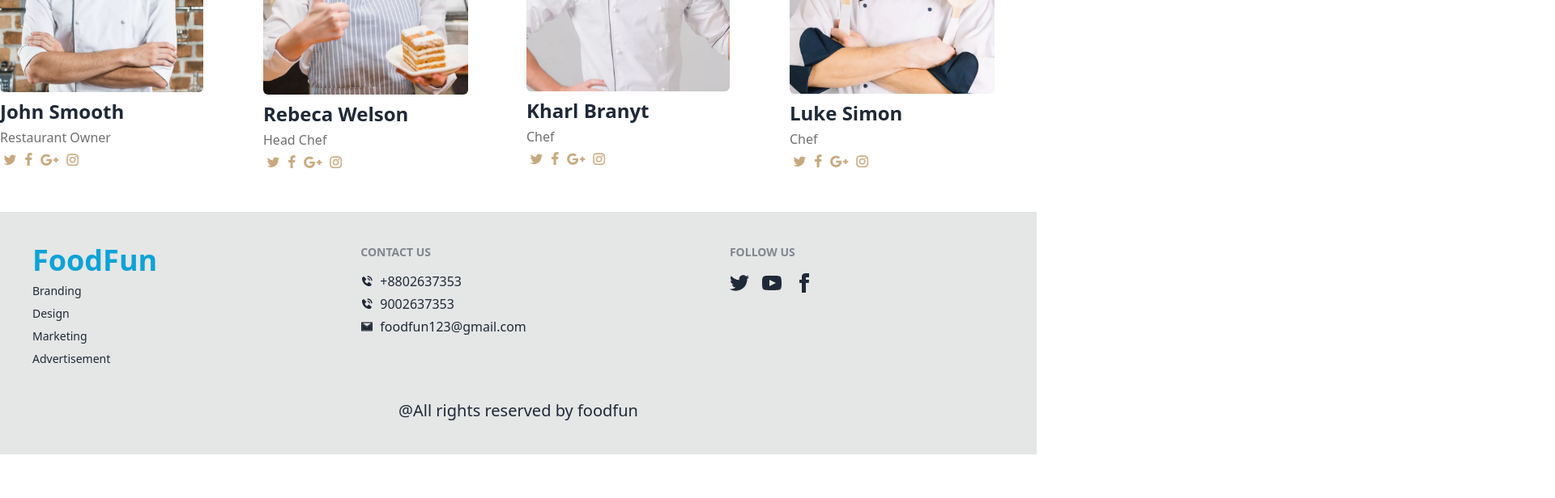
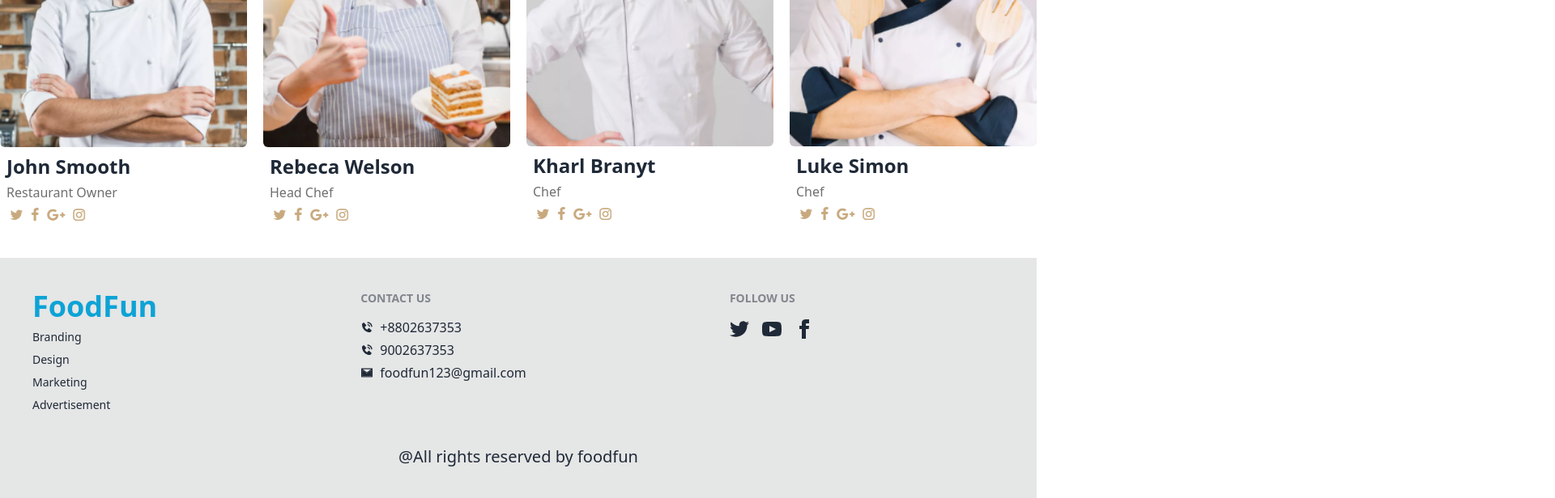
Before and after one commit to joy-mahmud/foodFun, a React (Vite) app: page / in a window 1280 px wide. Shown: the part 1740-2356 px from the top of the page at 81% size, 1920 px wide, since content can reach past the window. Before the commit the page ends 2302 px from the top, so only its background shows below. Built offline with nearby package versions, Linux system fonts and the light colour scheme; no server answers.

Commit message:
home page responsive done

```diff
--- a/src/components/Header/Header.jsx
+++ b/src/components/Header/Header.jsx
@@ -24,9 +24,10 @@ const Header = () => {
 
     return (
         <div className='flex justify-between items-center my-2 container mx-auto'>
-            <h2 className='text-4xl font-bold text-[#0DA3D6]'>FoodFun</h2>
+            <h2 className='lg:text-4xl text-2xl font-bold text-[#0DA3D6]'>FoodFun</h2>
+
             <div>
-                <ul className='flex gap-5 text-xl font-medium'>
+                <ul className='flex lg:gap-5 gap-1 text-xl font-medium'>
                     <li><NavLink to="/">Home</NavLink></li>
                     <li><NavLink to="/allfoods">All Food</NavLink></li>
                     <li><NavLink to={'/blog'}>Blog</NavLink></li>
--- a/src/components/Header/header.css
+++ b/src/components/Header/header.css
@@ -7,5 +7,5 @@
 
 }
 .hideProfile{
-    left: 1000px;
+    display:none;
 }
--- a/src/pages/home/Carousel.jsx
+++ b/src/pages/home/Carousel.jsx
@@ -1,3 +1,4 @@
+import { Link } from 'react-router-dom';
 import banner1 from '../../../public/images/banner/1.jpg'
 import banner2 from '../../../public/images/banner/2.jpg'
 import banner3 from '../../../public/images/banner/3.jpg'
@@ -20,7 +21,7 @@ const Carousel = () => {
                             Indulge in a world of flavors, recipes, and culinary adventures at FoodFun. Explore a treasure trove of delicious dishes, cooking tips, and foodie inspiration.
                             </p>
                             <div className=''>
-                                <button className=" mr-5 btn btn-outline text-[#FFFF] hover:bg-[#0DA3D6] hover:text-white hover:border-[#0DA3D6]">All Menus</button>
+                                <button className=" mr-5 btn btn-outline text-[#FFFF] hover:bg-[#0DA3D6] hover:text-white hover:border-[#0DA3D6]"><Link to={'/allfoods'}>All Menus</Link></button>
 
                             </div>
                         </div>
--- a/src/pages/home/Catering.jsx
+++ b/src/pages/home/Catering.jsx
@@ -10,9 +10,9 @@ const Catering = () => {
         Aos.init({duration:1000})
     },[])
     return (
-        <div className="text-center bg-[#FAFAFA] mt-20 p-16">
+        <div className="text-center bg-[#FAFAFA] mt-20 p-5 md:p-10 lg:p-16">
             <h2 className='text-6xl font-extrabold mb-20'>Catering Services</h2>
-            <div data-aos="fade-up" className='grid grid-cols-3 gap-10'>
+            <div data-aos="fade-up" className='grid  grid-cols-1 md:grid-cols-3 gap-10'>
                 <div className="flex flex-col items-center gap-5">
                     <img className="w-[90px] h-[90px]" src={pic1} alt="" />
                     <h2 className="text-2xl font-bold">Birthday Party</h2>
--- a/src/pages/home/Shefs.jsx
+++ b/src/pages/home/Shefs.jsx
@@ -16,31 +16,31 @@ const Shefs = () => {
     return (
         <div className="mt-20">
             <h2 className='text-6xl font-extrabold mb-20 text-center'>Our master Shefs</h2>
-            <div data-aos="fade-up" className="grid  grid-cols-1 md:grid-cols-4 gap-5 lg:grid-cols-4">
+            <div data-aos="fade-up" className="grid  grid-cols-1 md:grid-cols-2 gap-5 lg:grid-cols-4">
                 <div>
-                    <img className="mb-2 rounded-md" src={pic1} alt="" />
-                    <h2 className="text-2xl font-bold mb-1">John Smooth</h2>
-                    <p className="text-[#6F6F6F] mb-1">Restaurant Owner</p>
-                    <img src={icons} alt="" />
+                    <img className="mb-2 rounded-md w-full" src={pic1} alt="" />
+                    <h2 className="text-2xl font-bold mb-1 ml-2">John Smooth</h2>
+                    <p className="text-[#6F6F6F] mb-1 ml-2">Restaurant Owner</p>
+                    <img className="ml-2" src={icons} alt="" />
                 </div>
                 <div>
-                    <img className="mb-2 rounded-md" src={pic2} alt="" />
-                    <h2 className="text-2xl font-bold mb-1">Rebeca Welson</h2>
-                    <p className="text-[#6F6F6F] mb-1">Head Chef  </p>
+                    <img className="mb-2 rounded-md w-full" src={pic2} alt="" />
+                    <h2 className="text-2xl font-bold mb-1 ml-2">Rebeca Welson</h2>
+                    <p className="text-[#6F6F6F] mb-1 ml-2">Head Chef  </p>
 
-                    <img className="mb-2" src={icons} alt="" />
+                    <img className=" ml-2" src={icons} alt="" />
                 </div>
                 <div>
-                    <img className="mb-2 rounded-md" src={pic3} alt="" />
-                    <h2 className="text-2xl font-bold mb-1">Kharl Branyt</h2>
-                    <p className="text-[#6F6F6F] mb-1">Chef</p>
-                    <img src={icons} alt="" />
+                    <img className="mb-2 rounded-md w-full" src={pic3} alt="" />
+                    <h2 className="text-2xl font-bold mb-1 ml-2">Kharl Branyt</h2>
+                    <p className="text-[#6F6F6F] mb-1 ml-2">Chef</p>
+                    <img className="ml-2" src={icons} alt="" />
                 </div>
                 <div>
-                    <img className="mb-2 rounded-md" src={pic4} alt="" />
-                    <h2 className="text-2xl font-bold mb-1">Luke Simon</h2>
-                    <p className="text-[#6F6F6F] mb-1">Chef</p>
-                    <img  src={icons} alt="" />
+                    <img className="mb-2 rounded-md w-full" src={pic4} alt="" />
+                    <h2 className="text-2xl font-bold mb-1 ml-2">Luke Simon</h2>
+                    <p className="text-[#6F6F6F] mb-1 ml-2">Chef</p>
+                    <img className="ml-2"  src={icons} alt="" />
                 </div>
 
             </div>
--- a/src/pages/home/TopFood.jsx
+++ b/src/pages/home/TopFood.jsx
@@ -57,7 +57,7 @@ const TopFood = () => {
     return (
         <div >
             <h2 className="text-5xl font-bold mt-10 mb-5 text-[#0DA3D6] text-center">Our top foods</h2>
-            <div className="grid grid-cols-3 gap-5">
+            <div className="grid grid-cols-1 md:grid-cols-3 gap-5">
                 {
                     topfood?.map(item => <div key={item._id} className="bg-[#B9D1DA] rounded-lg">
                         <img className="h-[300px] rounded-t-lg w-full" src={item.img} alt="" />
```
